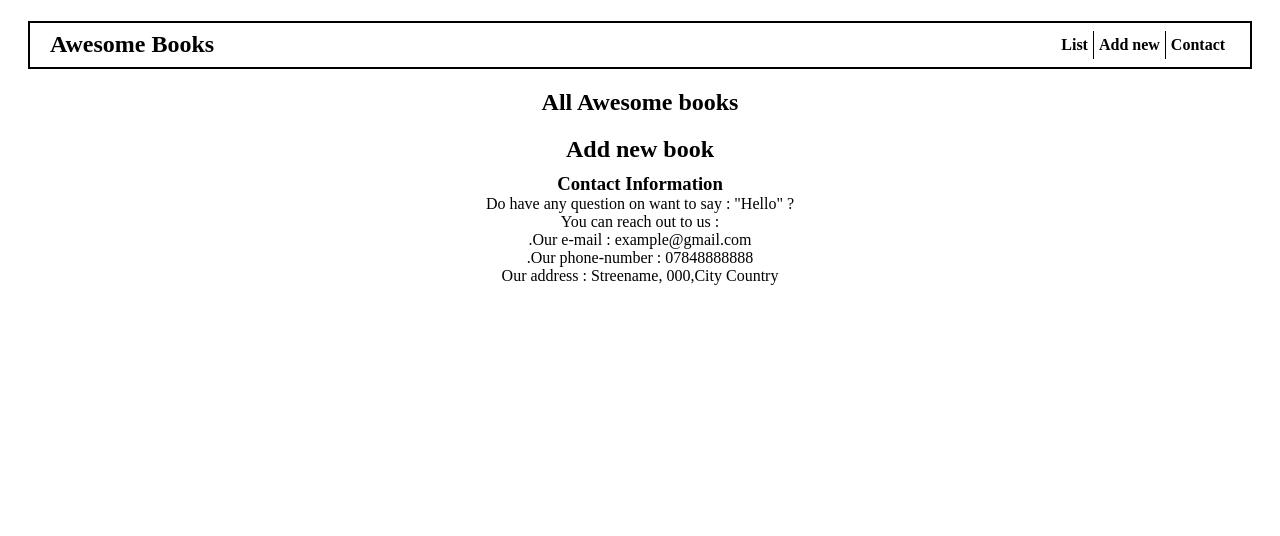
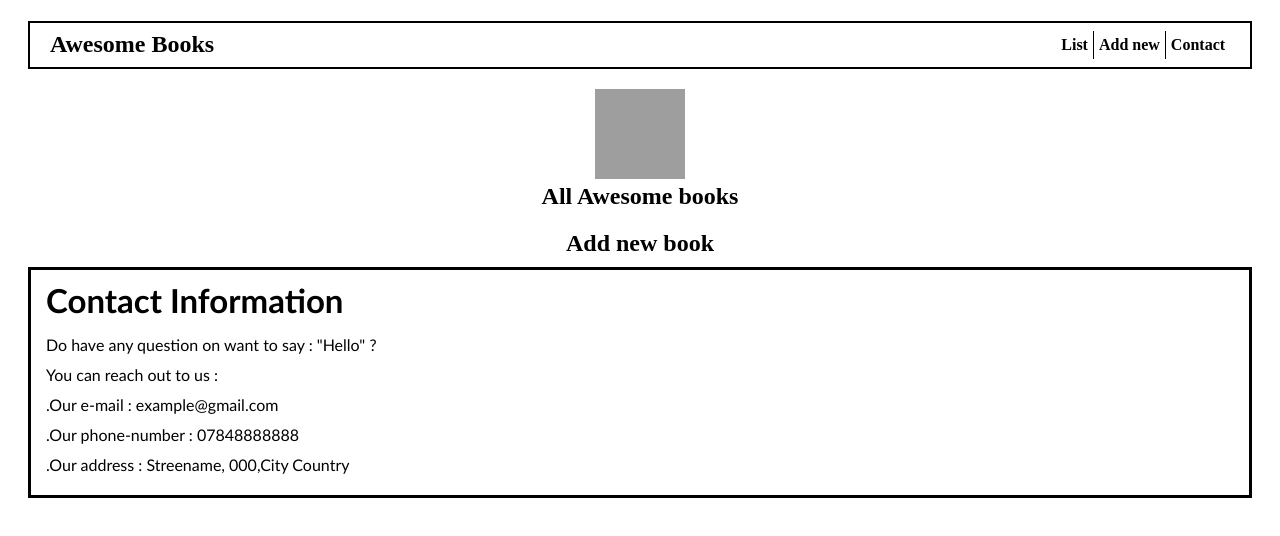
Before and after one commit to YannickZahinda/Awesome-book, a website: page index.html in a window 1280 px wide. Both pictures are taken after a click on the item "Contact". Drawn offline with Linux system fonts and the light colour scheme; grey boxes are pictures that could not be loaded.

Commit message:
update html and css file

```diff
--- a/app.js
+++ b/app.js
@@ -11,6 +11,7 @@ class Book {constructor(title, author) { this.title = title; this.author = autho
 // utility methods
 class BooksStoreUtilities {
     static getBooks =() => JSON.parse(localStorage.getItem('books') || '[]')
+
     static removeByTitle =(title) => {
       const books = this.getBooks();
       const filteredBooks = books.filter((item) => item.title !== title);
--- a/index.html
+++ b/index.html
@@ -22,6 +22,7 @@
       </header>
       <section class="hero">
         <div class="all-awesome-books">
+          <div class="books-image"><img src="https://thumbs.dreamstime.com/b/pile-des-livres-dessin-noir-et-blanc-d-encre-une-145628232.jpg" id="books-img" alt="books"></div>
         <h1>All Awesome books</h1>
       </div>
         <small id="message"></small>
@@ -47,13 +48,13 @@
 
       <section class="contact">
         <div class="contact-info-container">
-          <h3>Contact Information</h3>
+          <h3 class="contact-info-heading">Contact Information</h3>
           <p>
             Do have any question on want to say : "Hello" ? <br />
             You can reach out to us : <br />
             .Our e-mail : example@gmail.com <br />.Our phone-number : 07848888888
             <br />
-            Our address : Streename, 000,City Country
+            .Our address : Streename, 000,City Country
           </p>
         </div>
 
--- a/nav-style.css
+++ b/nav-style.css
@@ -53,3 +53,22 @@ header {
   text-align: center;
   display: block;
 }
+
+#books-img{
+    text-align: center;
+    width: 90px;
+    height: 90px;
+}
+
+.contact-info-container{
+    border: 3px solid #000;
+    padding: 15px;
+    text-align: start;
+    font-family: 'Gill Sans', 'Gill Sans MT', Calibri, 'Trebuchet MS', sans-serif;
+    line-height: 30px;
+}
+
+.contact-info-heading{
+    font-size: 33px;
+    padding-bottom: 15px;
+}
```
